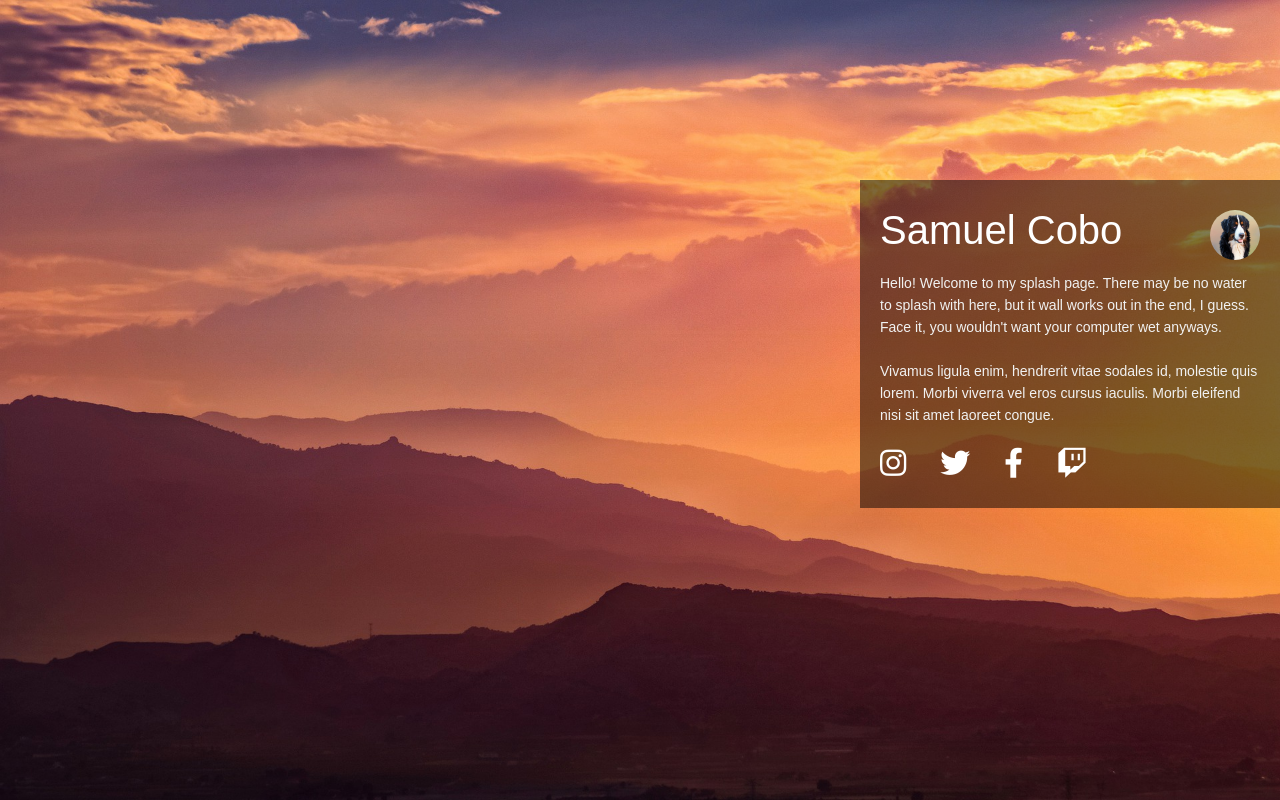
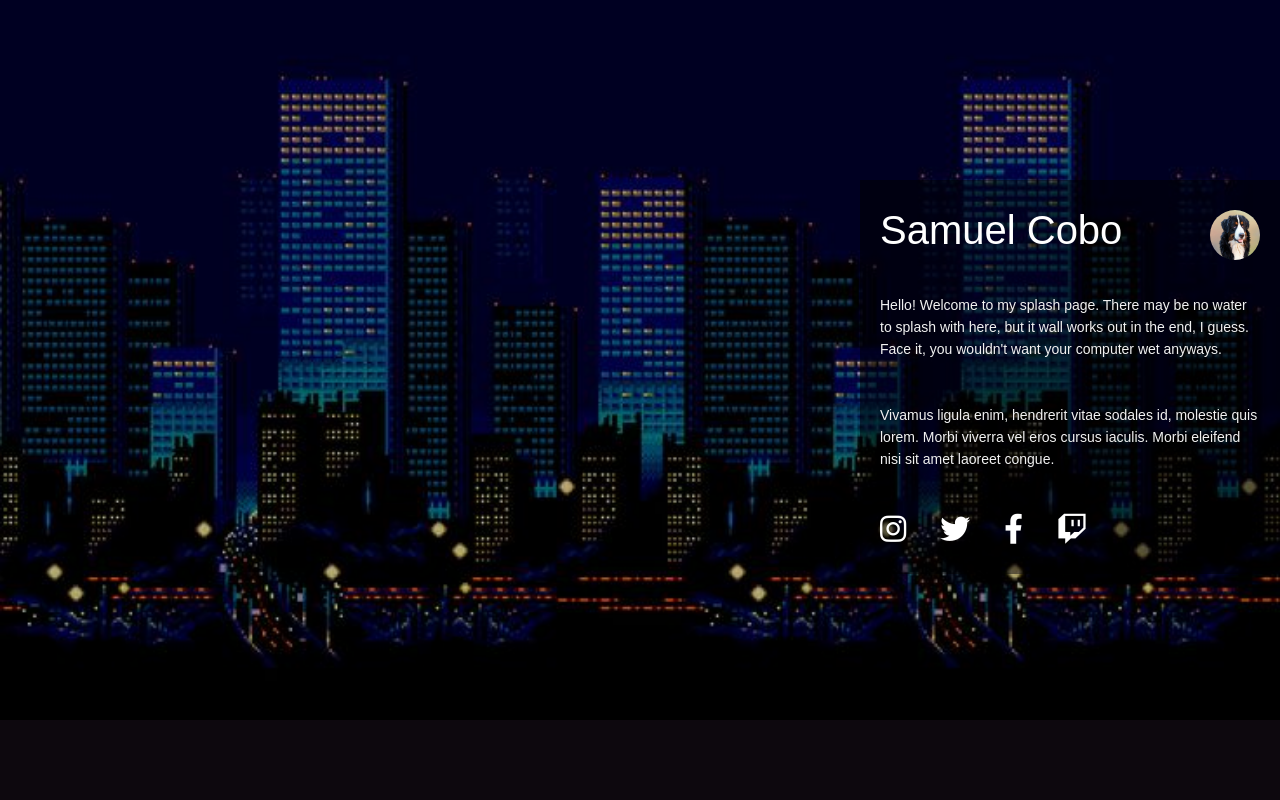
Before and after one commit to 266140/splash-page, a plain HTML site: page index.html in a window 1280 px wide. Drawn offline with Linux system fonts and the light colour scheme.

Commit message:
Update main.css

```diff
--- a/assets/main.css
+++ b/assets/main.css
@@ -53,7 +53,7 @@ Grid
 }
 body{
     background-color: #0d080e /*#5e5e5e*/;
-    background-image: url("img/sunset.jpg");
+    background-image: url("img/city2.jpg");
     background-repeat: no-repeat;
     background-size: 100% auto;
     background-position: top;
@@ -88,14 +88,15 @@ Typography
 h1,
 p{
     color: #ffffff;
-    font-family: sans-serif;
-    margin-bottom: 22px;
+    font-family: "Teko", sans-serif;
+    margin-bottom: 44px;
+    font-size: 2.5em;
 }
 h1{
     text-shadow: 2px 2px #000
     float: left;
     font-size: 2.5em;
-    font-family: "Crete Round", sans-serif;
+    font-family: "Sixtyfour Convergence", sans-serif;
 }
 p{
     clear: both;
```
